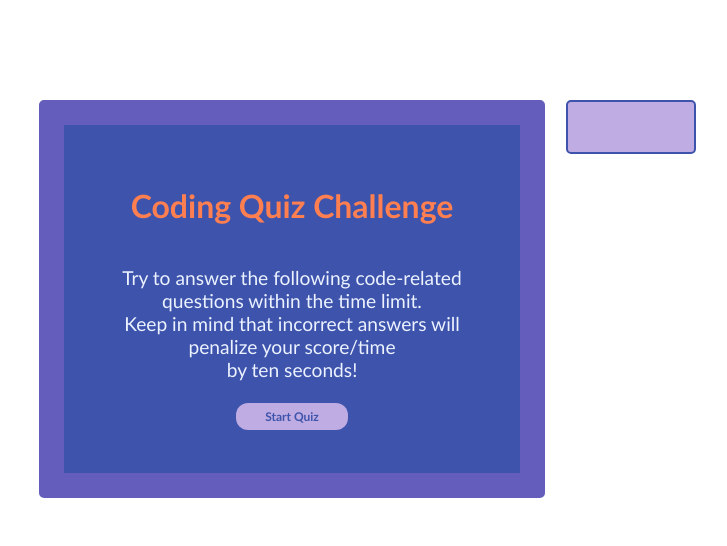
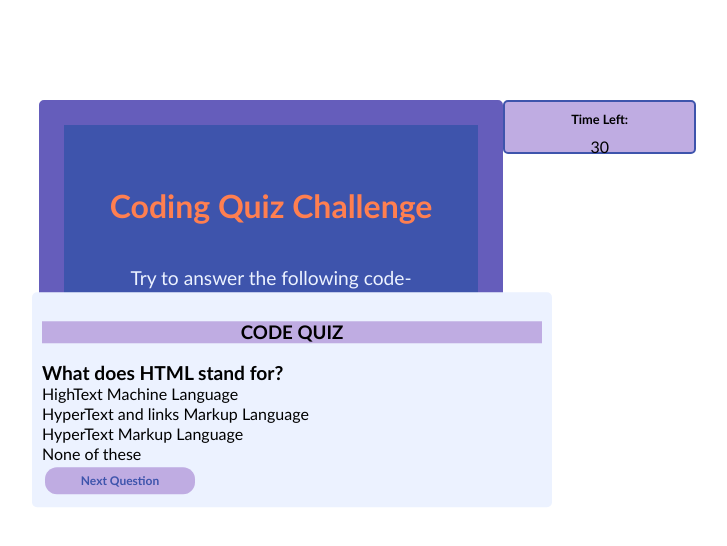
Before and after one commit to HelmOar/Code-Quiz, a plain HTML site: page index.html in a window 1280 px wide. Shown: the whole page, without its empty margins (348-1075 px from the left). Drawn offline with Linux system fonts and the light colour scheme.

Commit message:
initial js added to create start of quiz

```diff
--- a/css/style.css
+++ b/css/style.css
@@ -3,6 +3,14 @@
     --lilac:#655DBB;
     --light-lilac: #ECF2FF;
     --dark-blue:#3E54AC;
+}
+
+#question-card.activeQuiz
+{
+    opacity: 1;
+    z-index: 5;
+    pointer-events: auto;
+    transform: translate(-50%, -50%) scale(1);
 }
 header {
     background-color: #BFACE2;
@@ -10,12 +18,31 @@ header {
 #timer {
     float:right;
     background-color: #BFACE2;
-    width: 10%;
+    width: 15%;
     height: 50px;
     margin-right: 18%;
     border-radius:  5px;
     border:2px solid #3E54AC;
 }
+
+#timer-sec{
+    font-family: 'Gill Sans', 'Gill Sans MT', Calibri, 'Trebuchet MS', sans-serif;
+    margin top:0;
+    margin-bottom: 10%;
+    text-align: center;
+}
+h2 {
+    font-size:80%;
+    font-family: 'Gill Sans', 'Gill Sans MT', Calibri, 'Trebuchet MS', sans-serif;
+    text-align: center;
+    margin-top: 5%;
+    margin-bottom: 5%;
+}
+
+
+
+
+
 #box {
     display: flex;
     flex-direction: column;
@@ -29,7 +56,7 @@ header {
     padding-bottom: 60pix;
     background-color: var(--dark-blue);
     border-radius: 5px;
-    max-height: fit-content;
+    max-height:50%;
 }
 h1 {
     font-family: 'Gill Sans', 'Gill Sans MT', Calibri, 'Trebuchet MS', sans-serif;
@@ -43,7 +70,8 @@ p{
     font-family: 'Gill Sans', 'Gill Sans MT', Calibri, 'Trebuchet MS', sans-serif;
 
 }
-#start-button {
+#start-button,
+#nextq-button {
     width:30%;
     height: 30%;
     font-size: 12px;
@@ -60,7 +88,42 @@ p{
     background-color:var(--green);
     color: var(--dark-blue);
     cursor:pointer;
+}
 
+#q-textfooter{
+    display: flex;
+    justify-content: center;
+
+}
+#div {
+    background-color: white;
+}
+
+#question-card {
+
+    position:absolute;
+    top:50%;
+    left: 50%;
+    transform: translate(-50%, -50%);
+    width: 500px;
+    background-color:#ECF2FF;
+    border-radius:5px;
+    padding:10px;
 
 
 }
+span {
+    font-family: 'Gill Sans', 'Gill Sans MT', Calibri, 'Trebuchet MS', sans-serif;
+}
+#q-span {
+    font-size: larger;
+    font-weight: 600;
+}
+
+ h3  {
+    font-family: 'Gill Sans', 'Gill Sans MT', Calibri, 'Trebuchet MS', sans-serif;
+    text-align: center;
+ }
+
+
+}
--- a/index.html
+++ b/index.html
@@ -11,6 +11,8 @@
     <header>
          <!-- timer box -->
 <div id="timer" >
+    <h2>Time Left:</h2>
+    <div id="timer-sec">30</div>
 </div>
     </header>
      <!-- app starter box -->
@@ -22,11 +24,40 @@ Try to answer the following code-related questions within the time limit.<br/>Ke
         </p>
         <!-- start quiz button -->
         <button id="start-button" type="button">Start Quiz</button>
+    </div id= "container">
+    <div>
+     <!-- quiz question card -->
+     <div id="question-card">
+        <header>
+           <H3>CODE QUIZ</H3>
+        </header>
+        <section id = "q-text">
+          <div id ="question" >
+            <span id = "q-span">What does HTML stand for?</span>
+          </div >
+          <div id ="option list">
+            <div id = "option">
+                <span>HighText Machine Language</span>
+            </div>
+            <div id = "option">
+                <span>HyperText and links Markup Language</span>
+            </div>
+            <div id = "option">
+                <span>HyperText Markup Language</span>
+            </div>
+            <div id = "option">
+                <span>None of these</span>
+            </div>
+          </div>
+          <footer id="q-textfooter"></footer>
+          <button id="nextq-button">Next Question</button>
+    </section>
+
+     </div>
     </div>
     <script src="/js/script.js"></script>
     <script src="/js/quizqs.js"></script>
 
-    <!-- quiz question card -->
-    <div id="question-card"></div>
+
 </body>
 </html>
--- a/js/script.js
+++ b/js/script.js
@@ -1,4 +1,27 @@
+//elements defined
+var startButton = document.querySelector("#start-button");
+var questionCard = document.querySelector("#question-card");
+var startBox = document.querySelector("#box");
+
+
+// if startQuiz button clicked
+
+var startBox = "appear"
+
+startButton.addEventListener("click", function () {
+    if (startBox === "appear") {
+        startBox = "disappear";
+        startBox.setAttribute("id", "disappear")
+    }
+});
+
+
+    //show question box
+
 //  initiate question by click on start
+
+
+
 // question toggle static /active - visable/invisable
 //question cards built into an array??
 //itirated through with it statements
@@ -6,8 +29,10 @@
 
 
 
+
 //initiate timer by click on next question or start button
 
 // questions
+//next button clicked
 
 //high band scores - local storage
```
